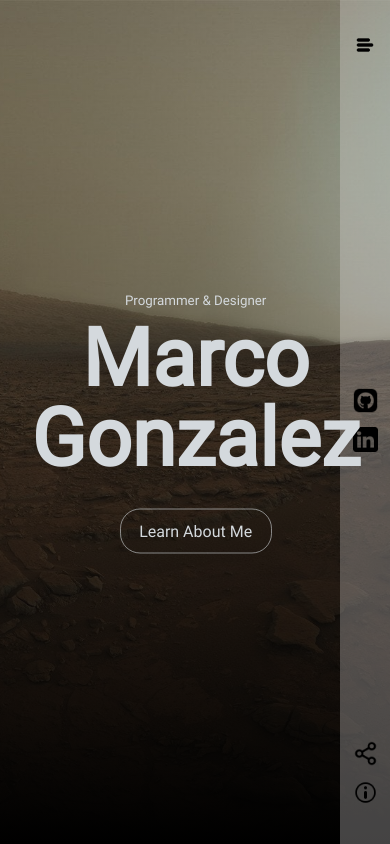
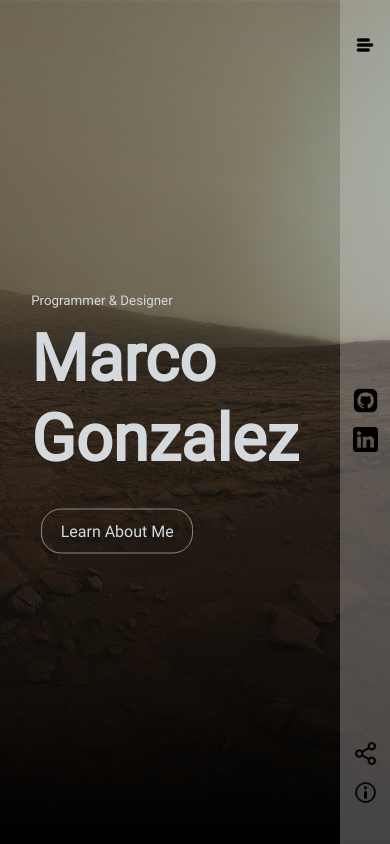
Before and after one commit to MarcoAG-115/PersonalWebsite, a plain HTML site: page index.html in a window 390 px wide. Shown: the top 844 px of the page. Drawn offline with Linux system fonts and the light colour scheme; some packages are replaced by stand-ins of ours; a script that the page names is missing.

Commit message:
adjusted for mobile formatting

```diff
--- a/index.css
+++ b/index.css
@@ -87,9 +87,20 @@ a {
         padding: 40px;
         overflow-x:hidden;
     }
+    .banner-btn {
+        text-align: left;
+    }
     .banner-btn a {
         display: block;
         margin: 20px auto;
+        text-align: center;
+    }
+    .introTitle h1{
+        text-align: left;
+        font-size: 65px;
+    }
+    .introTitle {
+        text-align: left;
     }
 }
 
```
